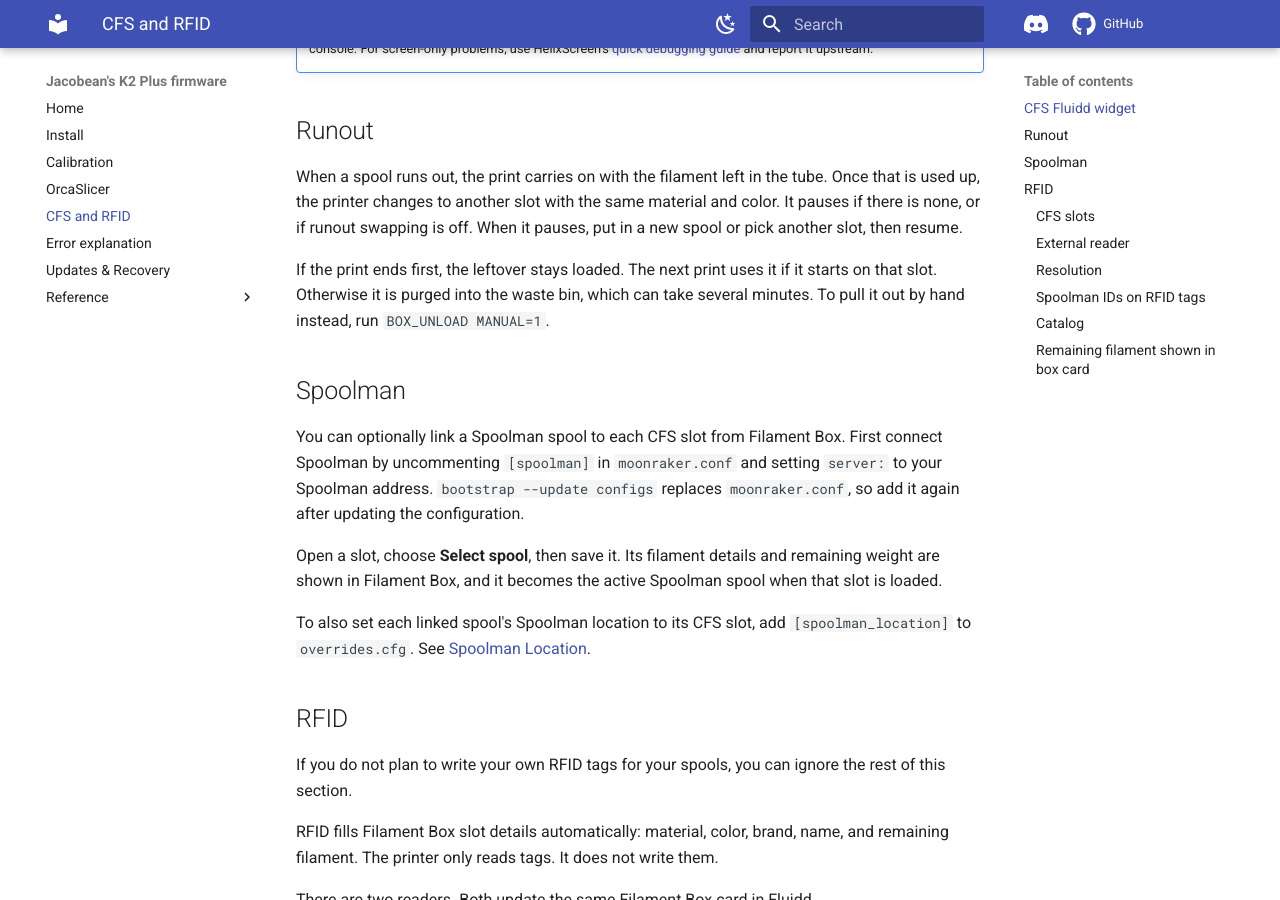
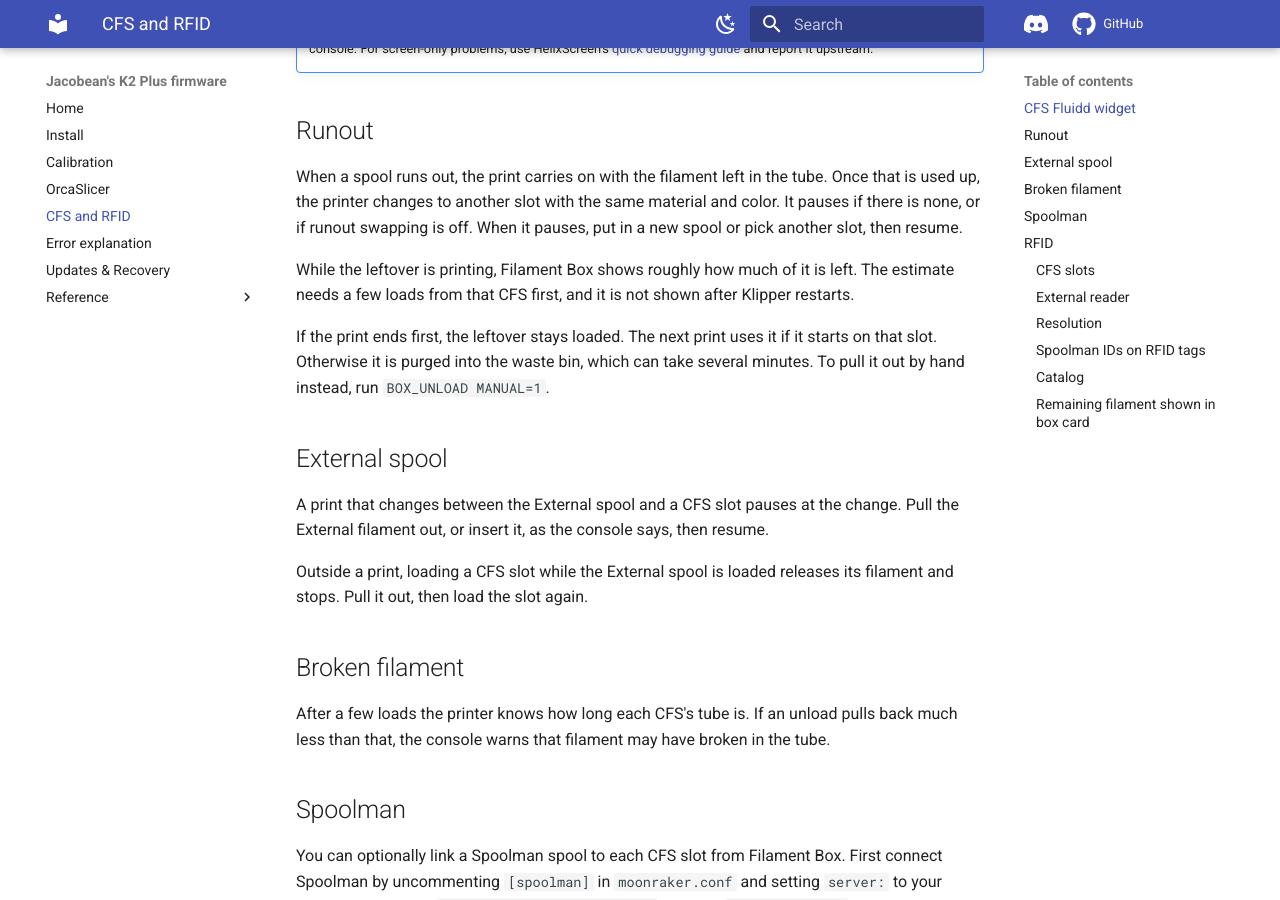
Before and after one commit to Jacob10383/k2-plus-custom-firmware, an MkDocs documentation site: the page built from docs/cfs.md, in a window 1280 px wide and 900 px high, scrolled down 472 px. Built offline with MkDocs 1.6.1 and Material for MkDocs 9.7.7, drawn with Linux system fonts in a browser that asks for light colours; comment, search, counter and statistics services are not loaded.

Commit message:
Document the CFS leftover estimate, External spool changes and the broken filament warning

```diff
--- a/docs/cfs.md
+++ b/docs/cfs.md
@@ -24,10 +24,29 @@ tube. Once that is used up, the printer changes to another slot with the same
 material and color. It pauses if there is none, or if runout swapping is off.
 When it pauses, put in a new spool or pick another slot, then resume.
 
+While the leftover is printing, Filament Box shows roughly how much of it is
+left. The estimate needs a few loads from that CFS first, and it is not shown
+after Klipper restarts.
+
 If the print ends first, the leftover stays loaded. The next print uses it if
 it starts on that slot. Otherwise it is purged into the waste bin, which can
 take several minutes. To pull it out by hand instead, run
 `BOX_UNLOAD MANUAL=1`.
+
+## External spool
+
+A print that changes between the External spool and a CFS slot pauses at the
+change. Pull the External filament out, or insert it, as the console says,
+then resume.
+
+Outside a print, loading a CFS slot while the External spool is loaded
+releases its filament and stops. Pull it out, then load the slot again.
+
+## Broken filament
+
+After a few loads the printer knows how long each CFS's tube is. If an unload
+pulls back much less than that, the console warns that filament may have
+broken in the tube.
 
 ## Spoolman
 
```
